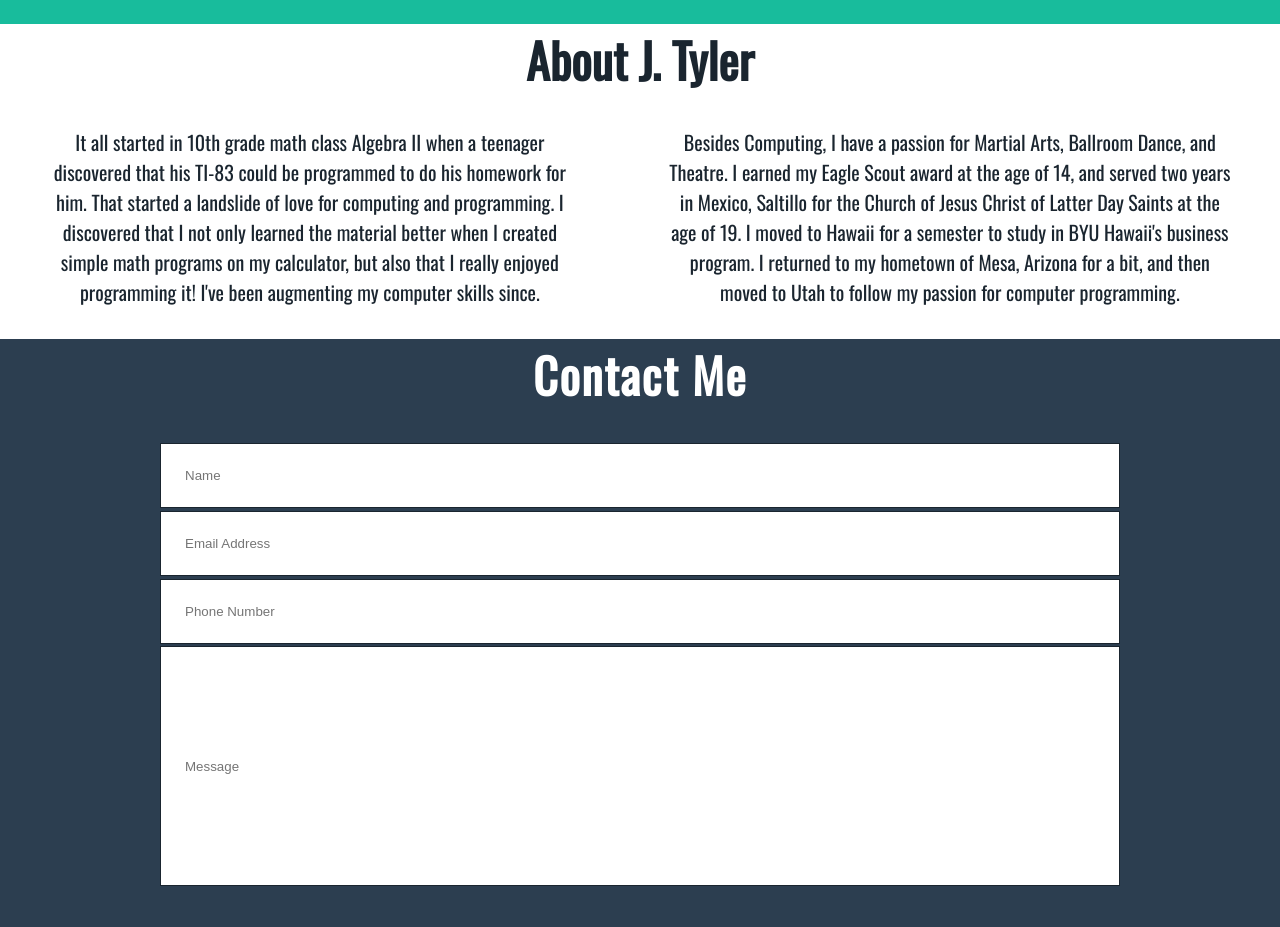
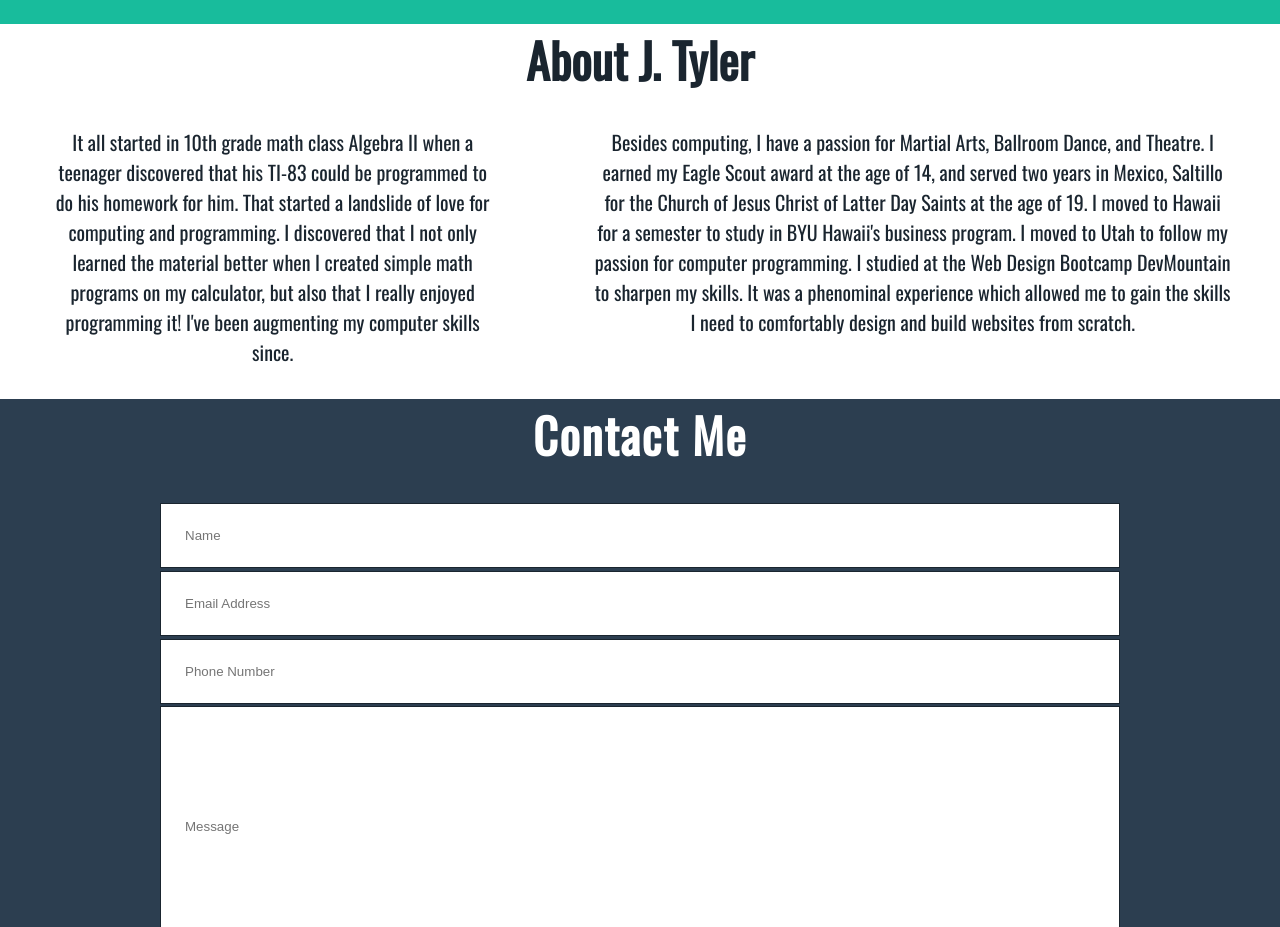
Before and after one commit to tyler-ray/better-portfolio, a React (Create React App) app: page / in a window 1280 px wide. Shown: the part 2000-2927 px from the top of the page. Built offline with nearby package versions, Linux system fonts and the light colour scheme.

Commit message:
tweaking

```diff
--- a/src/components/About.jsx
+++ b/src/components/About.jsx
@@ -9,11 +9,11 @@ function About() {
             be programmed to do his homework for him. That started a landslide of love for computing and programming. I discovered
             that I not only learned the material better when I created simple math programs on my calculator, but also that
             I really enjoyed programming it! I've been augmenting my computer skills since.</p></div>
-                <div className="right-about about"><p className ='aboutMe'>Besides Computing, I have a passion for Martial Arts, Ballroom Dance, and Theatre. I earned my
+                <div className="right-about about"><p className ='aboutMe'>Besides computing, I have a passion for Martial Arts, Ballroom Dance, and Theatre. I earned my
             Eagle Scout award at the age of 14, and served two years in Mexico, Saltillo for the Church of Jesus Christ of
             Latter Day Saints at the age of 19. I moved to Hawaii for a semester to study in BYU Hawaii's business program.
-            I returned to my hometown of Mesa, Arizona for a bit, and then moved to Utah to follow my passion for computer
-            programming.</p></div>
+            I moved to Utah to follow my passion for computer
+            programming. I studied at the Web Design Bootcamp DevMountain to sharpen my skills. It was a phenominal experience which allowed me to gain the skills I need to comfortably design and build websites from scratch. </p></div>
             </div>
         </div>
     )
```
